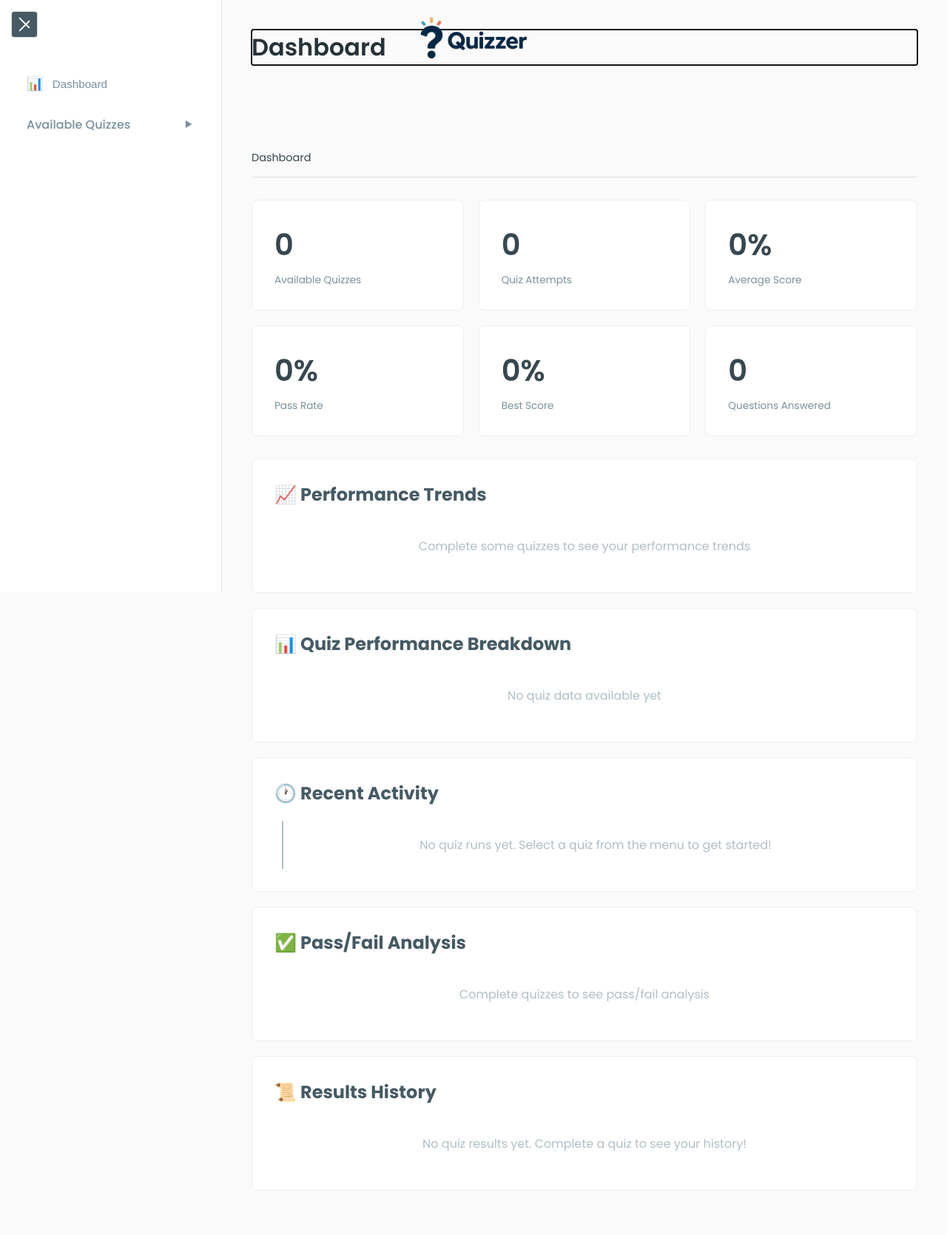
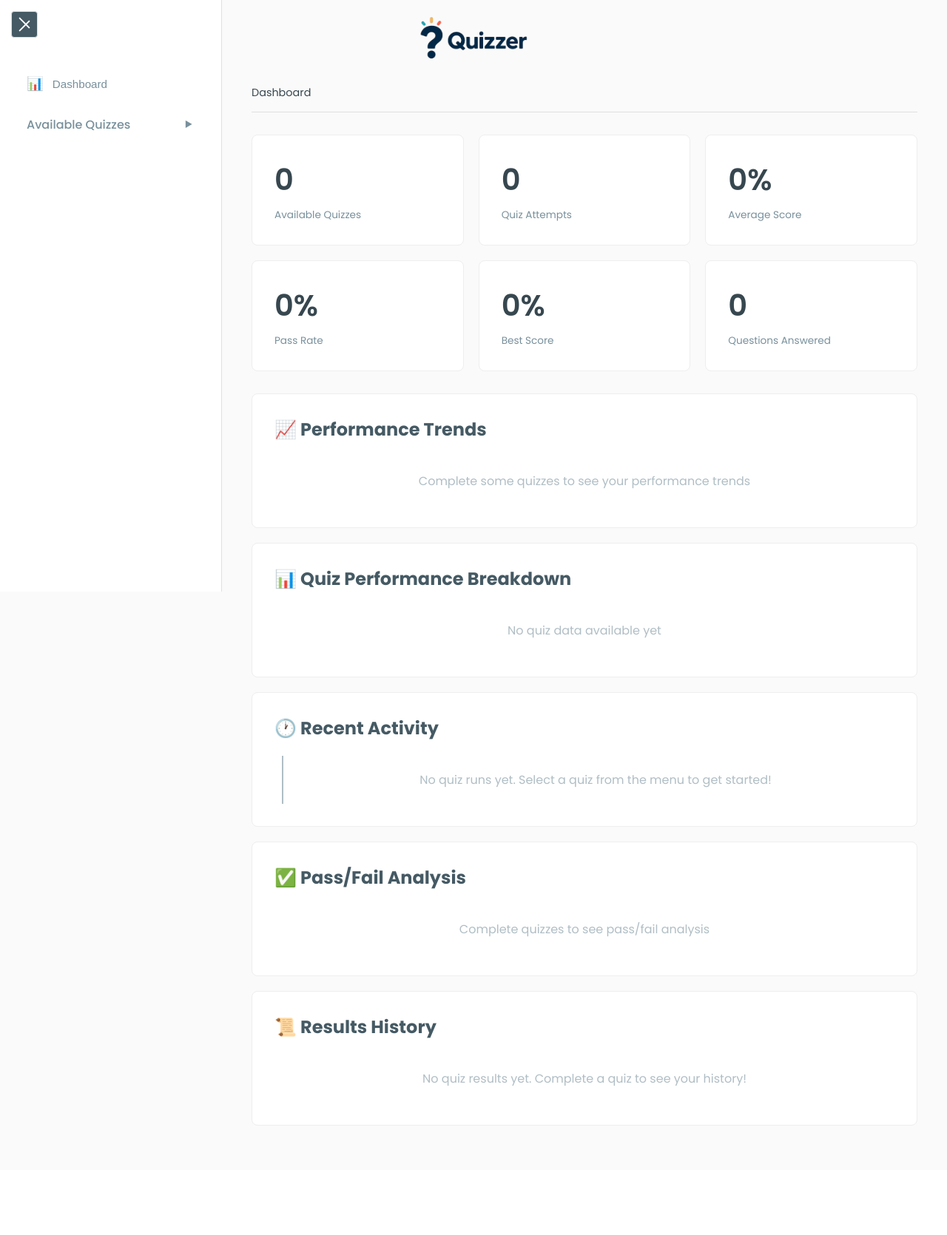
Before and after one commit to wwarobert/quizzer, a Flask app: page / in a window 1280 px wide. Shown: the whole page at 74% size. After the commit the page ends 1522 px from the top, so only its background shows below. Run offline with Flask 3, Linux system fonts and the light colour scheme; data that the repository does not hold is empty; parts of the project's set-up code (start-up, migrations or seed data) failed here and were passed over.

Commit message:
fix(ui): remove Dashboard h1 overlapping logo, use breadcrumb below logo
- Remove duplicate <h1>Dashboard</h1> from dashboardView; the breadcrumb
  already shows the current page context and is the correct navigation element
- Increase main-content padding-top from 40px to 100px so all views start
  below the absolutely-positioned logo without needing per-element margins
- Remove margin-top: 100px from .breadcrumb (handled by container padding now)

fix(api): quiz paths returned relative to QUIZZES_DIR so /api/quiz round-trips

- _load_quiz_metadata now accepts an optional base_dir parameter
- When provided, path is computed as quiz_file.relative_to(base_dir).as_posix()
  instead of str(quiz_file) which was relative to CWD (e.g. data/quizzes/az-104/quiz.json)
- validate_quiz_path prepends QUIZZES_DIR for relative paths, so a CWD-relative
  path caused a doubled prefix: data/quizzes/data/quizzes/... (file not found)
- get_quizzes passes quizzes_dir as base_dir, so paths are now az-104/quiz.json
  which resolves correctly through validate_quiz_path -> QUIZZES_DIR/az-104/quiz.json

Co-authored-by: Copilot <223556219+Copilot@users.noreply.github.com>

```diff
--- a/quizzer/web/routes.py
+++ b/quizzer/web/routes.py
@@ -103,12 +103,16 @@ def _log_and_return_error(
     return jsonify({"error": message}), status_code
 
 
-def _load_quiz_metadata(quiz_file: Path) -> dict | None:
+def _load_quiz_metadata(quiz_file: Path, base_dir: Path = None) -> dict | None:
     """
     Load quiz metadata from JSON file.
 
     Args:
         quiz_file: Path to quiz JSON file
+        base_dir: Base directory to compute relative path from.
+                  When provided, the returned ``path`` is relative to
+                  this directory so that it can be round-tripped through
+                  ``validate_quiz_path`` without path doubling.
 
     Returns:
         Dict with quiz metadata or None if loading fails
@@ -116,8 +120,17 @@ def _load_quiz_metadata(quiz_file: Path) -> dict | None:
     try:
         with open(quiz_file, "r", encoding="utf-8") as f:
             data = json.load(f)
+            # Return path relative to base_dir so the client can send it
+            # back and validate_quiz_path can resolve it correctly.
+            if base_dir is not None:
+                try:
+                    path = quiz_file.relative_to(base_dir).as_posix()
+                except ValueError:
+                    path = str(quiz_file)
+            else:
+                path = str(quiz_file)
             return {
-                "path": str(quiz_file),
+                "path": path,
                 "quiz_id": data.get("quiz_id", quiz_file.stem),
                 "num_questions": len(data.get("questions", [])),
                 "source_file": data.get("source_file", ""),
@@ -238,7 +251,7 @@ def register_routes(app, limiter):
                         continue
 
                     # Load quiz metadata using helper
-                    metadata = _load_quiz_metadata(quiz_file)
+                    metadata = _load_quiz_metadata(quiz_file, quizzes_dir)
                     if metadata:
                         quiz_files.append(metadata)
             else:
--- a/static/css/style.css
+++ b/static/css/style.css
@@ -595,7 +595,7 @@
         /* Main Content Area */
         .main-content {
             margin-left: 300px;
-            padding: 40px;
+            padding: 100px 40px 40px;
             min-height: 100vh;
             transition: margin-left 0.3s ease;
             background: #FAFAFA;
@@ -621,7 +621,7 @@
             padding: 15px 0;
             border-radius: 0;
             margin-bottom: 30px;
-            margin-top: 100px;
+            margin-top: 0;
             box-shadow: none;
             display: flex;
             align-items: center;
--- a/templates/index.html
+++ b/templates/index.html
@@ -53,7 +53,6 @@
     <div class="main-content" id="mainContent" role="main">
         <!-- Dashboard View -->
         <div id="dashboardView" class="view">
-            <h1 class="view-title" tabindex="-1">Dashboard</h1>
             <nav class="breadcrumb">
                 <span class="breadcrumb-current">Dashboard</span>
             </nav>
```
